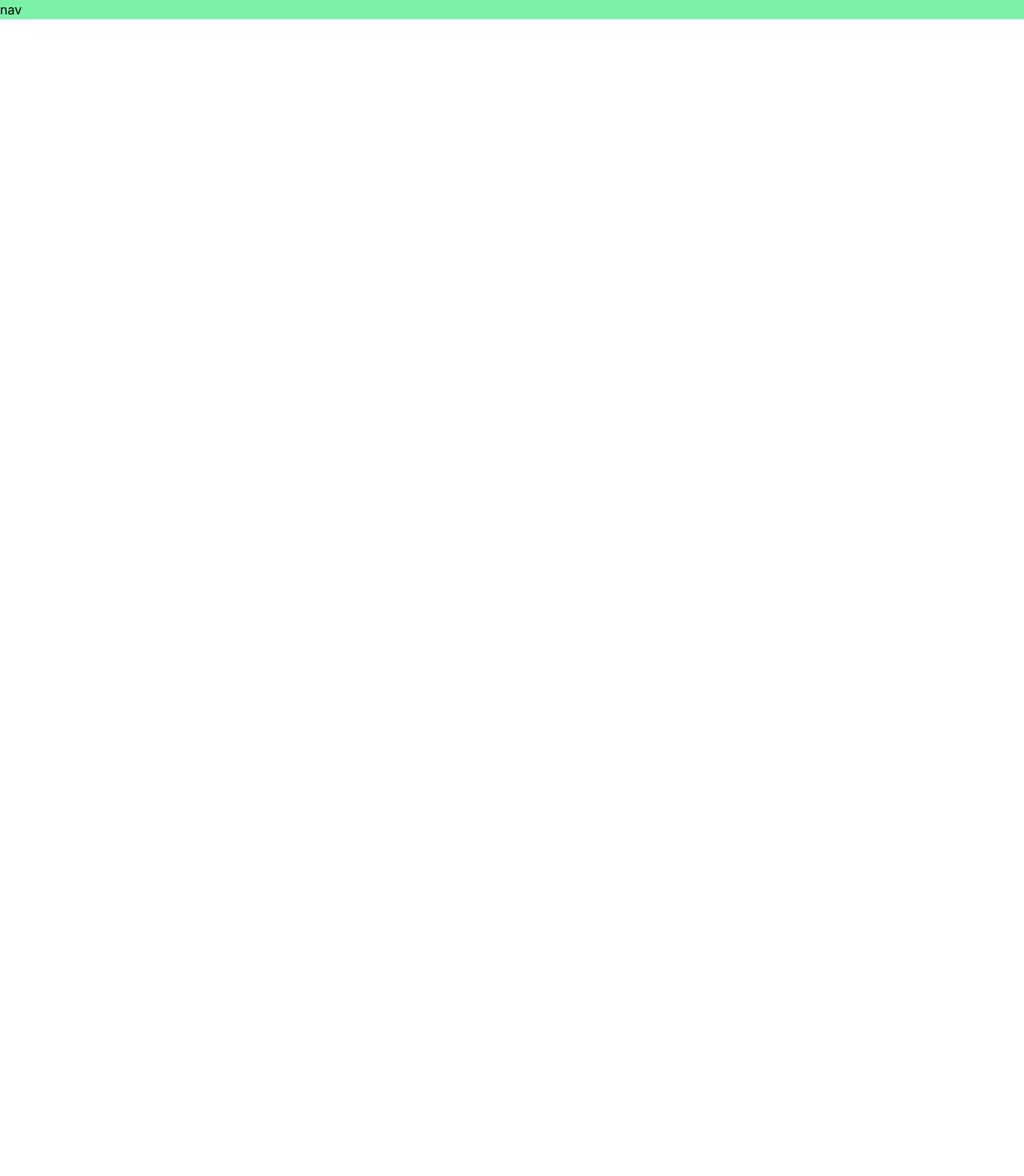
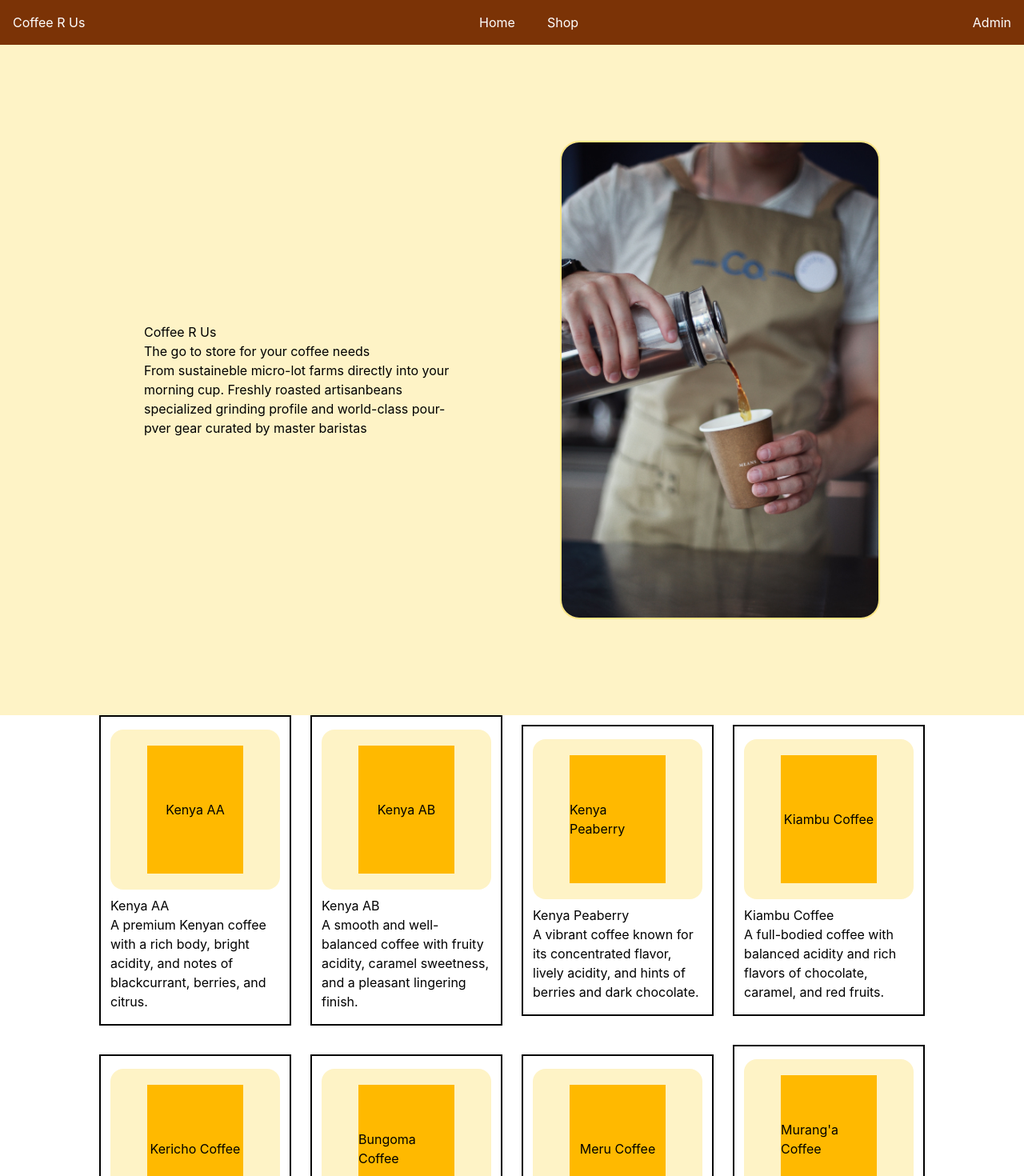
Before and after one commit to HopeKathomi/Summative-Lab---Personal-Project-Showcase-App, a React (Vite) app: page / in a window 1280 px wide. Shown: the top 1470 px of the page at 80% size. Before the commit the page ends 800 px from the top, so only its background shows below. Built offline with nearby package versions, Linux system fonts and the light colour scheme; data requests are answered from the project's data file.

Commit message:
first commit on branch products

```diff
--- a/src/App.jsx
+++ b/src/App.jsx
@@ -1,15 +1,15 @@
 import { useState } from 'react'
 import Landingpage from './components/Landingpage'
 import Nav from './components/common/Nav'
-// import './App.css'
+import Products from './components/Products'
 
 function App() {
-  const [count, setCount] = useState(0)
 
   return (
-    <div className='bg-green-300'>
+    <div >
       <Nav/>
       <Landingpage/>
+      <Products/>
     </div>
   )
 }
--- a/src/components/Landingpage.jsx
+++ b/src/components/Landingpage.jsx
@@ -1,14 +1,17 @@
 import React from 'react'
+import pouringCoffee from '../../public/PouringCoffee.jpg';
 
 const Landingpage = () => {
   return (
-    <div>
-        <div>
-            <div>
-
+    <div className='flex flex-row py-30 px-10 bg-amber-100 items-center justify-center'>
+        <div className='flex flex-row justify-center items-center gap-30'>
+            <div className='w-100'>
+               <p>Coffee R Us</p>
+               <p>The go to store for your coffee needs</p>
+               <p className='flex flex-wrap'>From sustaineble micro-lot farms directly into your morning cup. Freshly roasted artisanbeans specialized grinding profile and world-class pour-pver gear curated by master baristas</p>
             </div>
-            <div>
-
+            <div >
+                <img src={pouringCoffee} alt="Coffee" className='w-100 border-2 border-amber-200 rounded-3xl'/>
             </div>
         </div>
         <div>
--- a/src/components/Products.jsx
+++ b/src/components/Products.jsx
@@ -1,8 +1,30 @@
-import React from 'react'
+import {useState, useEffect} from 'react'
 
 const Products = () => {
+  const [coffees, getCoffee] = useState([]);
+
+  useEffect(()=>{
+    fetch('http://localhost:3000/coffees')
+    .then(response => response.json())
+    .then(data => getCoffee(data))
+  },[])
+  console.log(coffees)
   return (
-    <div>Products</div>
+    <div className='flex flex-row flex-wrap justify-center items-center gap-6'>
+      {coffees.map(coffee => (
+        <div key={coffee.id} className='flex flex-col gap-2 border-2 py-4 px-3 w-60'>
+          <div className='bg-amber-100 flex flex-col justify-center items-center py-5 rounded-2xl'>
+            <div className='flex items-center justify-center shadow-amber-200 w-30 h-40 bg-amber-400'>
+              {coffee.coffee_name}
+            </div>
+          </div>
+          <div>
+            <div>{coffee.coffee_name}</div>
+            <div>{coffee.description}</div>
+          </div>
+        </div>
+      ))}
+    </div>
   )
 }
 
--- a/src/components/common/Nav.jsx
+++ b/src/components/common/Nav.jsx
@@ -2,8 +2,15 @@ import React from 'react'
 
 const nav = () => {
   return (
-    <div>nav
-
+    <div className={'flex flex-row justify-between items-center py-4 px-4 bg-amber-900 text-white'}>
+      <div>Coffee R Us</div>
+      <div className='flex flex-row gap-10'>
+        <p>Home</p>
+        <a href="">Shop</a>
+      </div>
+      <div>
+        Admin
+      </div>
     </div>
   )
 }
```
Also changed, not shown: public/PouringCoffee.jpg (added).
